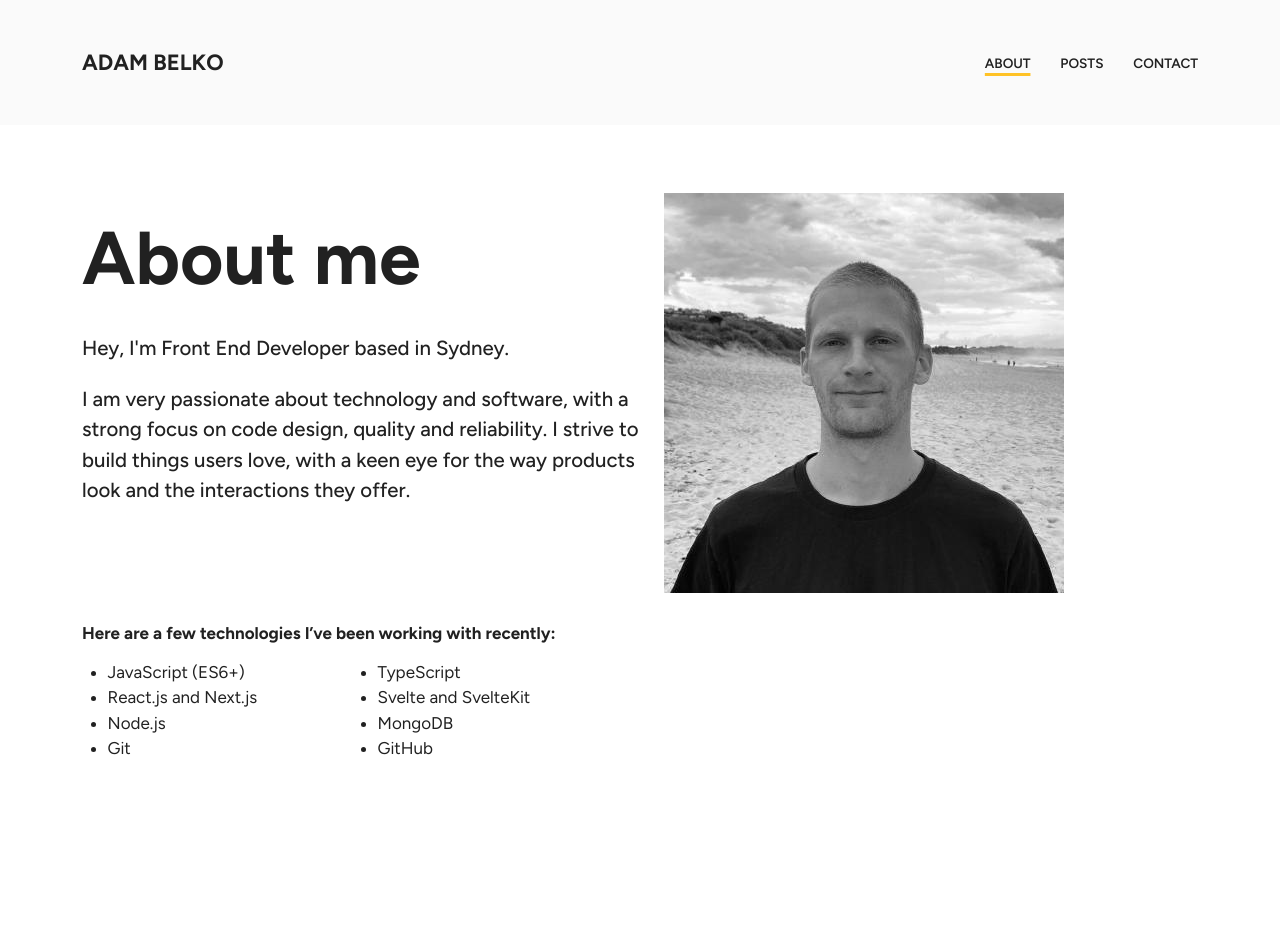
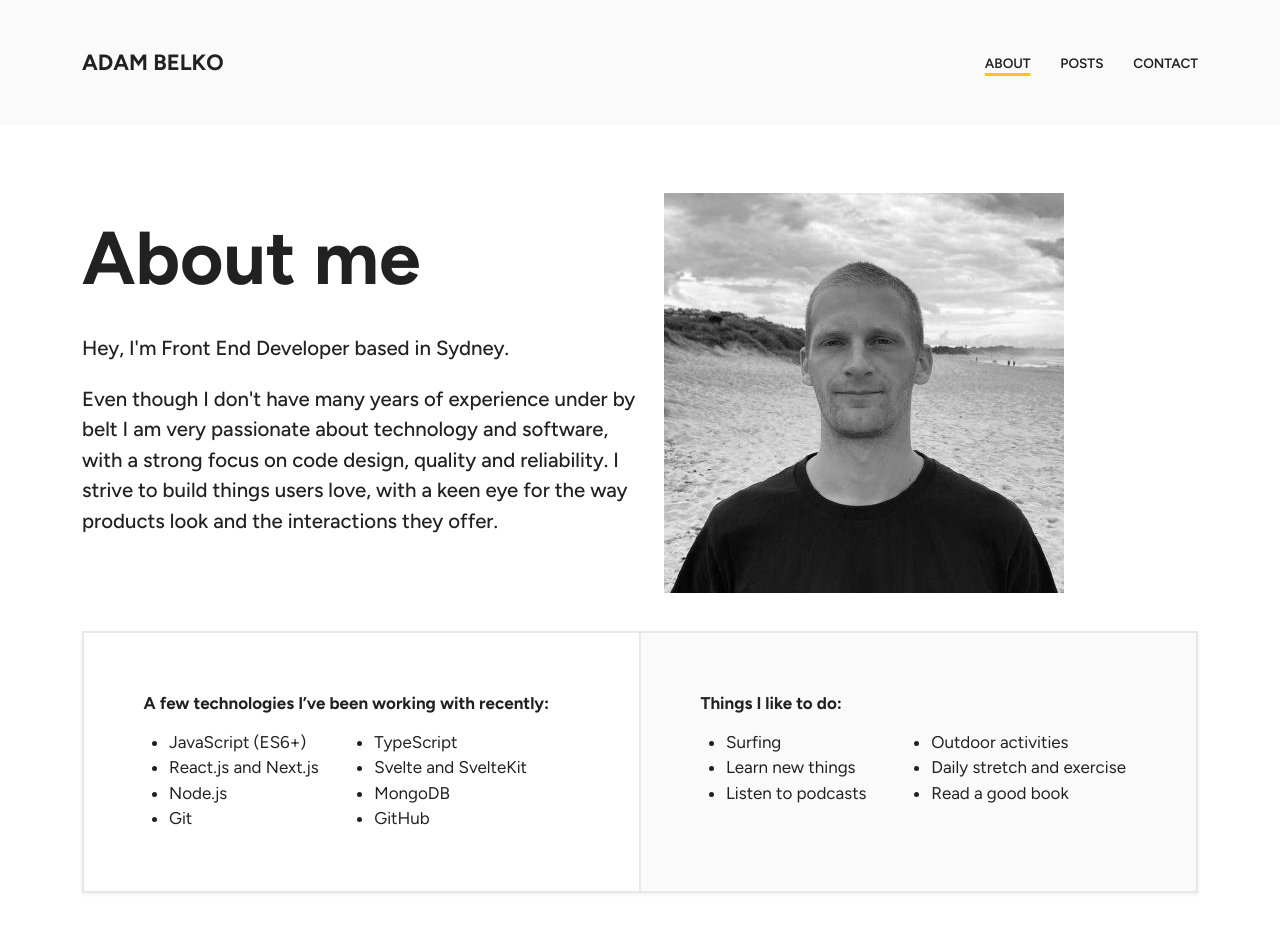
Before and after one commit to adambelko/personal-website, a SvelteKit app: page /about in a window 1280 px wide. Shown: the top 952 px of the page. Built offline with nearby package versions, Linux system fonts and the light colour scheme.

Commit message:
wrap 'tech list' and 'things I like' into table-like container

```diff
--- a/src/routes/about/+page.svelte
+++ b/src/routes/about/+page.svelte
@@ -7,7 +7,7 @@
             </p>
             <br>
             <p>
-                I am very passionate about technology and software, with a strong focus on code design, quality and
+                Even though I don't have many years of experience under by belt I am very passionate about technology and software, with a strong focus on code design, quality and
                 reliability. I strive to build things users love, with a keen eye for the way products look and the
                 interactions they offer.
             </p>
@@ -18,9 +18,10 @@
         </div>
     </div>
 
-    <div class="tech-stack-container">
-        <p>Here are a few technologies I’ve been working with recently:</p>
-        <ul class="tech-stack-list">
+    <div class="about-table">
+        <div class="about-table-item">
+            <p>A few technologies I’ve been working with recently:</p>
+            <ul class="about-table-list">
                 <li>JavaScript (ES6+)</li>
                 <li>TypeScript</li>
                 <li>React.js and Next.js</li>
@@ -31,6 +32,19 @@
                 <li>GitHub</li>
             </ul>
         </div>
+        <div class="about-table-item about-table-item-right-side">
+            <p>Things I like to do:</p>
+            <ul class="about-table-list">
+                <li>Surfing</li>
+                <li>Outdoor activities</li>
+                <li>Learn new things</li>
+                <li>Daily stretch and exercise</li>
+                <li>Listen to podcasts</li>
+                <li>Read a good book</li>
+            </ul>
+        </div>
+    </div>
+
 </div>
 
 <style>
@@ -42,6 +56,7 @@
 
     .intro-container {
         display: flex;
+        margin-bottom: 2em;
     }
 
     .intro-text-container {
@@ -61,19 +76,30 @@
     }
 
     .intro-text-container p{
-        font-size: 1.2em;
+        font-size: 1.2rem;
         line-height: 1.5em;
     }
 
-    .tech-stack-container p {
+    .about-table {
+        display: flex;
+        border: 2px solid var(--hr-dividor-color);
+        box-shadow: 0 .125rem .25rem rgba(0,0,0,.075);
+    }
+
+    .about-table-item {
+        padding: 3.5em;
+    }
+
+    .about-table-item p {
         font-weight: bold;
     }
 
-    .tech-stack-container {
-        margin-top: 1.5em;
+    .about-table-item-right-side {
+        background-color: var(--nav-bg-color);
+        border-left: 2px solid var(--hr-dividor-color);
     }
 
-    .tech-stack-list {
+    .about-table-list {
         display: grid;
         grid-template-columns: repeat(2, minmax(200px, 270px));
         list-style: disc;
```
Lines whose indentation alone changed are shown as unchanged.
